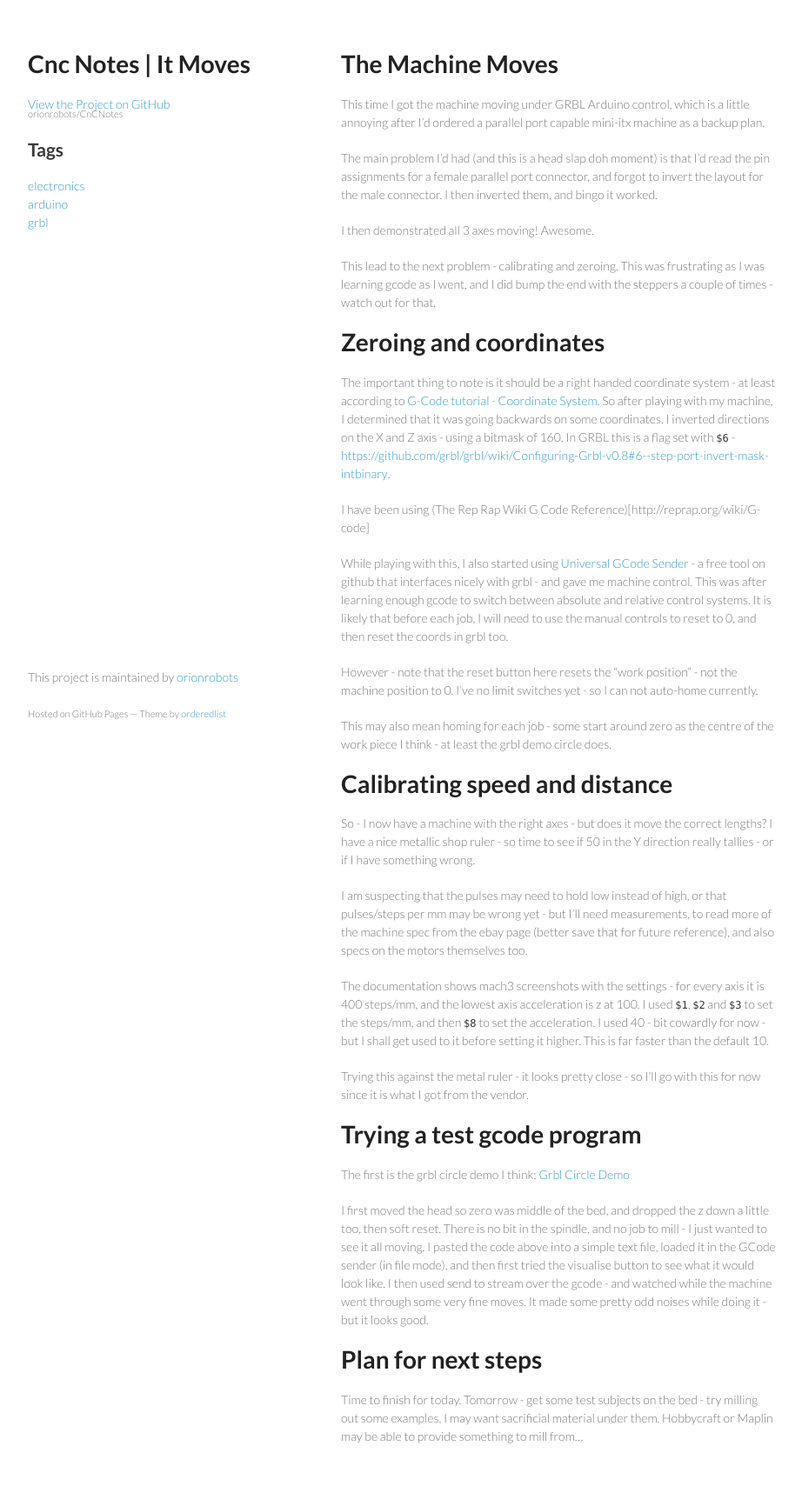
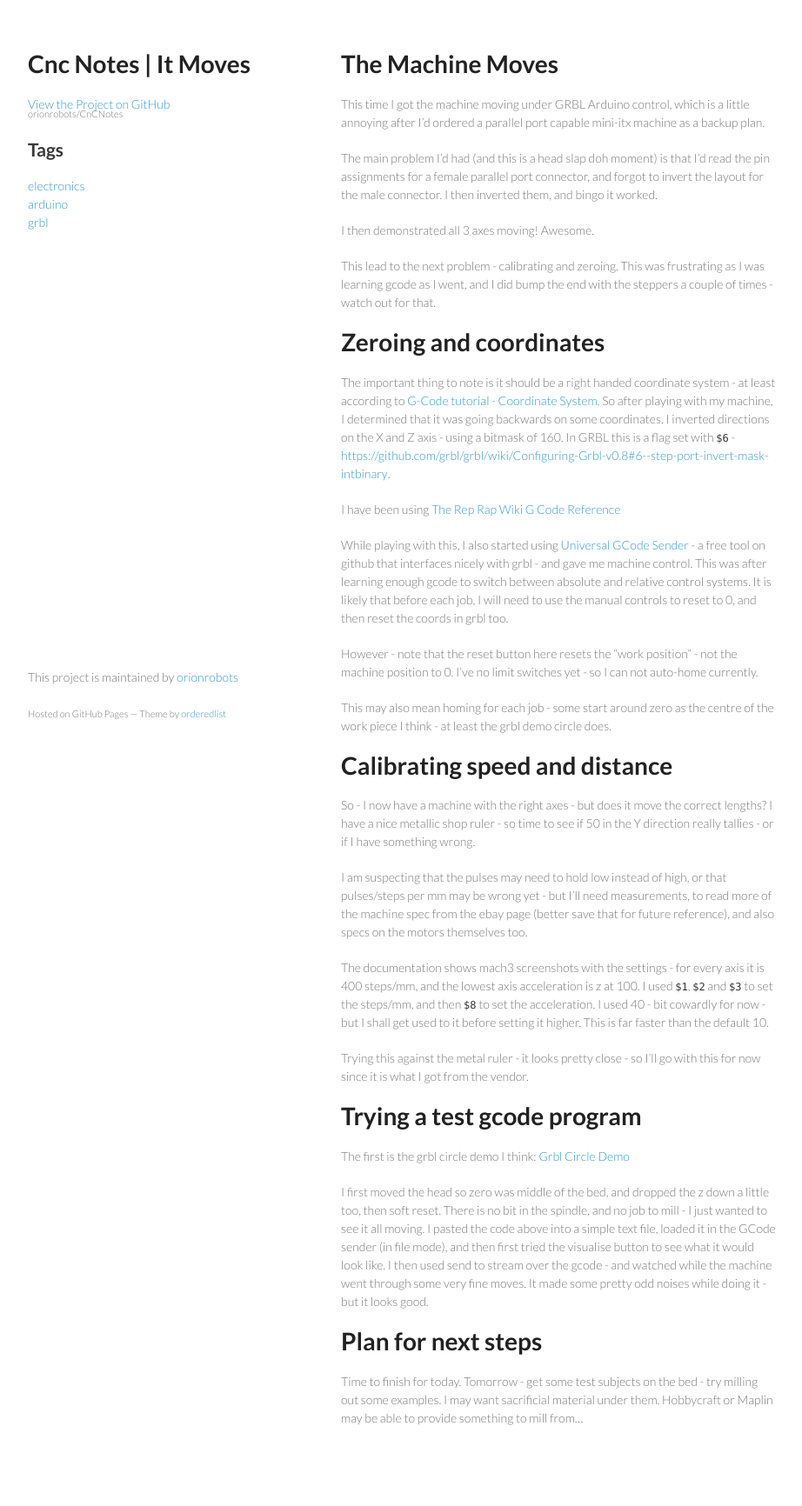
Before and after one commit to orionrobots/CnCNotes, a Jekyll site: the page built from _posts/2014-02-06-it-moves.md, in a window 1280 px wide. Shown: the whole page at 87% size, without its empty margins (178-1100 px from the left). Built offline with Jekyll 4.4.1, drawn with Linux system fonts in a browser that asks for light colours; a script that is not in the unit is left out; after the commit the page ends 1711 px from its top, so only the background shows below that.

Commit message:
Correct link syntax

````diff
--- a/_posts/2014-02-06-it-moves.md
+++ b/_posts/2014-02-06-it-moves.md
@@ -17,7 +17,7 @@ This lead to the next problem - calibrating and zeroing. This was frustrating as
 
 The important thing to note is it should be a right handed coordinate system - at least according to [G-Code tutorial - Coordinate System](http://www.cnccookbook.com/CCCNCGCodeCoordinates.htm). So after playing with my machine, I determined that it was going backwards on some coordinates. I inverted directions on the X and Z axis - using a bitmask of 160. In GRBL this is a flag set with ```$6``` - <https://github.com/grbl/grbl/wiki/Configuring-Grbl-v0.8#6--step-port-invert-mask-intbinary>.
 
-I have been using (The Rep Rap Wiki G Code Reference)[http://reprap.org/wiki/G-code]
+I have been using [The Rep Rap Wiki G Code Reference](http://reprap.org/wiki/G-code)
 
 While playing with this, I also started using [Universal GCode Sender](https://github.com/winder/Universal-G-Code-Sender) - a free tool on github that interfaces nicely with grbl - and gave me machine control. This was after learning enough gcode to switch between absolute and relative control systems. It is likely that before each job, I will need to use the manual controls to reset to 0, and then reset the coords in grbl too.
 
````
